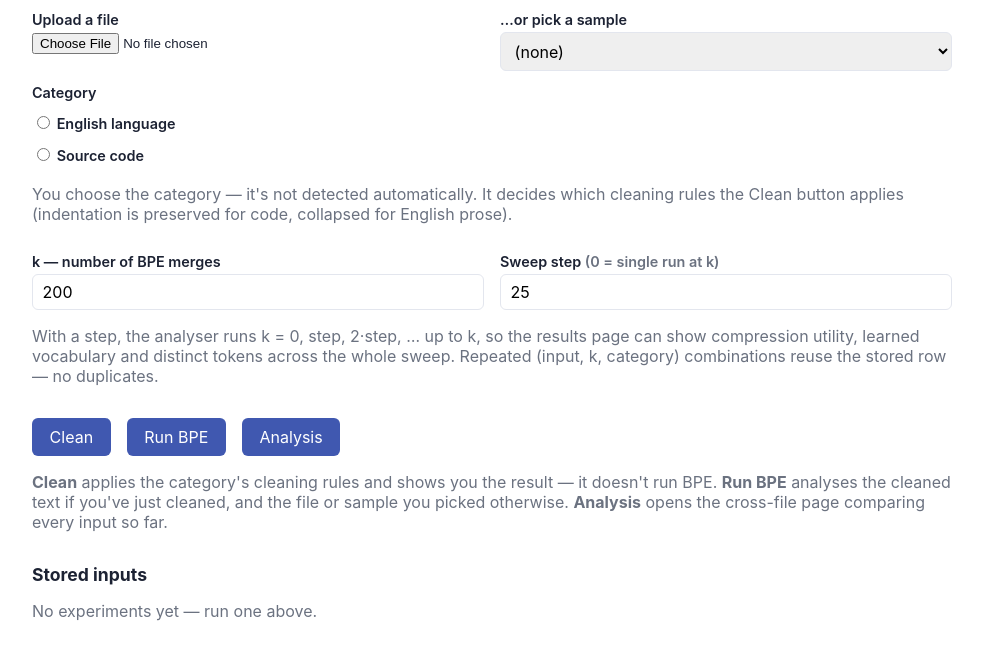
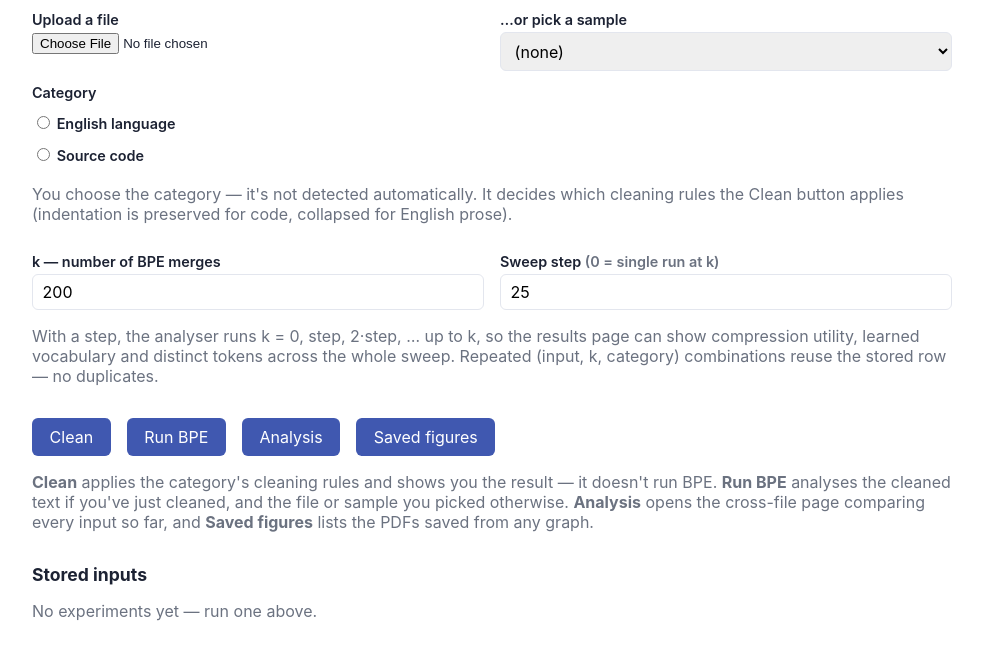
Before and after one commit to AadyaSingla/Compressed_Text_Analyser, a Flask app: page / in a window 1280 px wide. Shown: the part 175-844 px from the top of the page, without its empty margins (148-1131 px from the left). Run offline with Flask 3, Linux system fonts and the light colour scheme; data that the repository does not hold is empty.

Commit message:
Add a Saved figures button to the home page
/figures was only reachable from the header link. The home page is where
a session starts, so the two pages you'd want after a run — Analysis and
Saved figures — now both sit next to Clean and Run BPE.

Like Analysis, it's an <a class="button">, not a submit: it navigates
rather than acting on the form, and a submit inside the form would post
the form to /figures.

Co-Authored-By: Claude Opus 5 <noreply@anthropic.com>
Claude-Session: https://claude.ai/code/session_01PqRRQa7BmMAHnFgtV89rEP

```diff
--- a/templates/index.html
+++ b/templates/index.html
@@ -56,11 +56,13 @@
       <button type="submit" formaction="{{ url_for('clean') }}">Clean</button>
       <button type="submit">Run BPE</button>
       <a class="button" href="{{ url_for('analysis') }}">Analysis</a>
+      <a class="button" href="{{ url_for('figures') }}">Saved figures</a>
     </div>
     <p class="muted"><strong>Clean</strong> applies the category's cleaning rules and
       shows you the result — it doesn't run BPE. <strong>Run BPE</strong> analyses the
       cleaned text if you've just cleaned, and the file or sample you picked otherwise.
-      <strong>Analysis</strong> opens the cross-file page comparing every input so far.</p>
+      <strong>Analysis</strong> opens the cross-file page comparing every input so far,
+      and <strong>Saved figures</strong> lists the PDFs saved from any graph.</p>
   </form>
 
   <h2>Stored inputs</h2>
```
Also changed, not shown: README.md.
